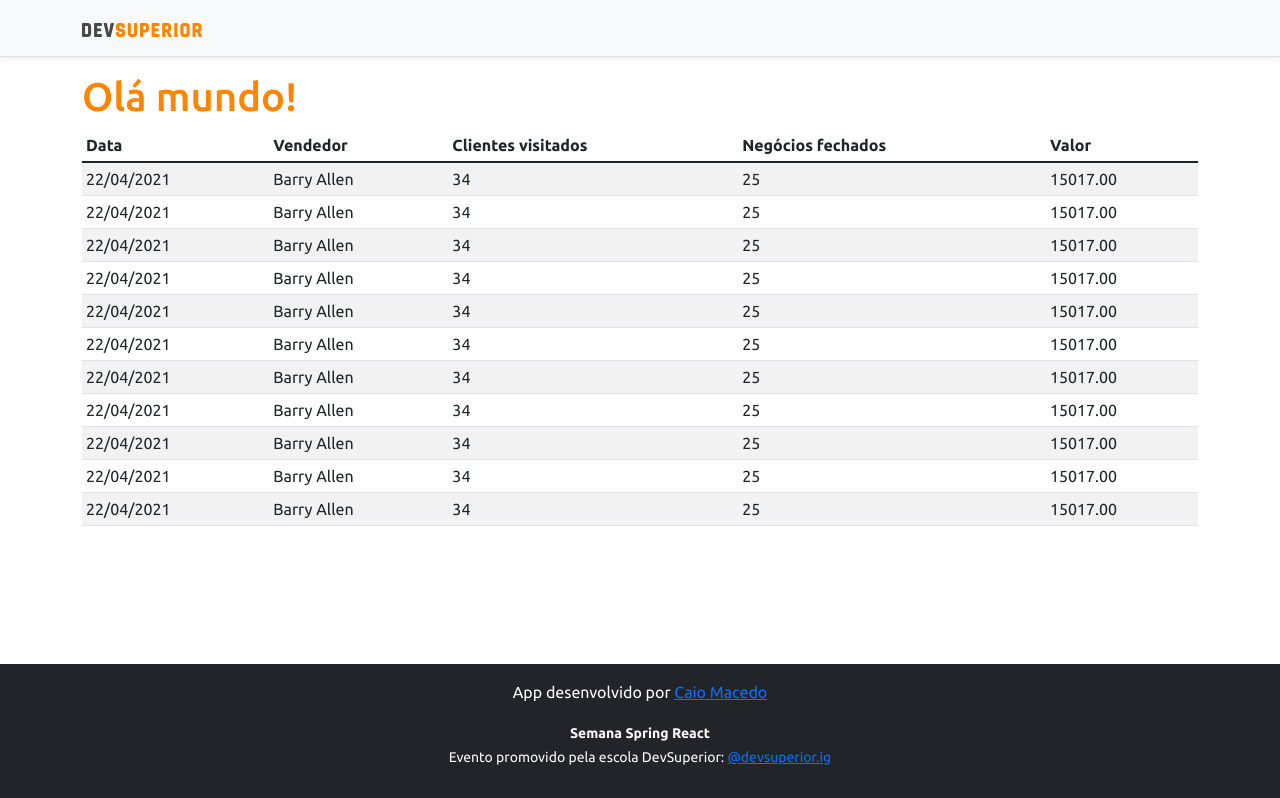
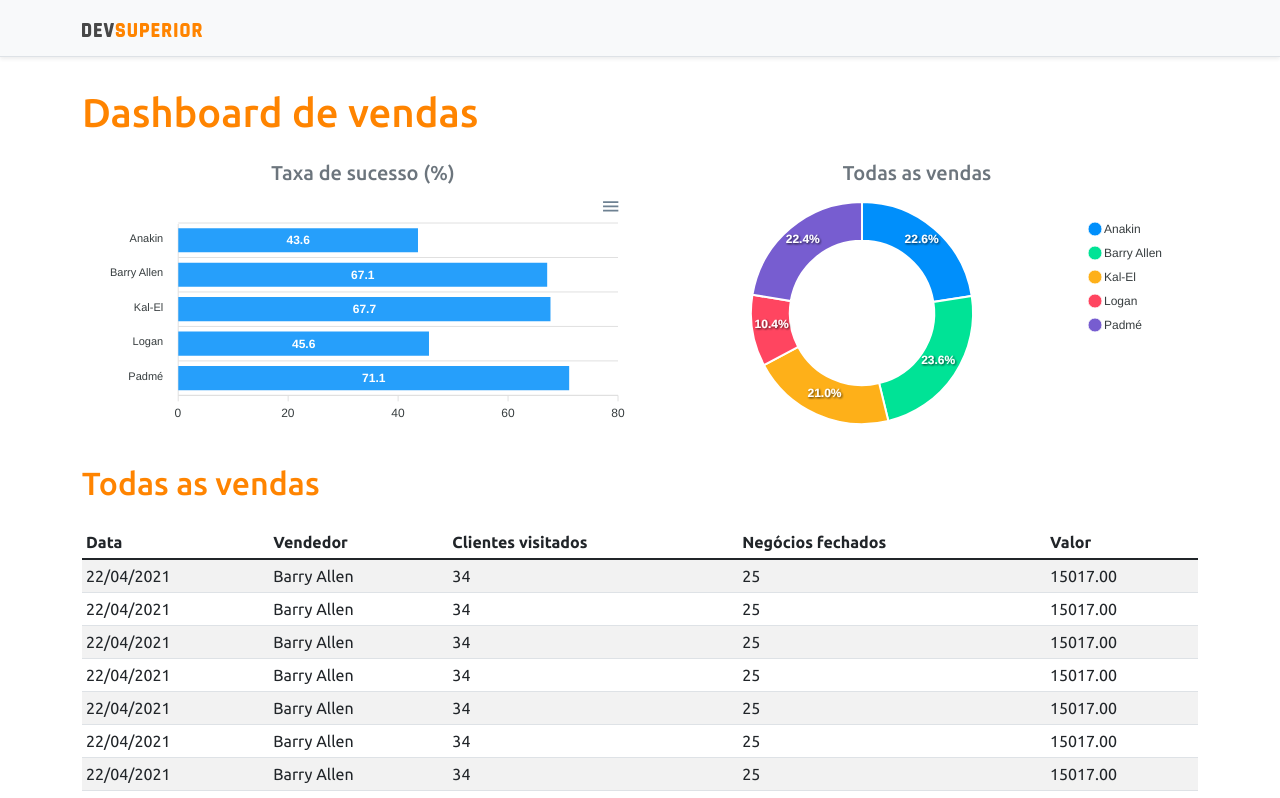
Before and after one commit to ccaiomacedo/Project-Spring-react, a React (Create React App) app in the folder frontend/: page / in a window 1280 px wide. Shown: the top 798 px of the page. Built offline with nearby package versions, Linux system fonts and the light colour scheme.

Commit message:
Static charts

```diff
--- a/frontend/package.json
+++ b/frontend/package.json
@@ -11,8 +11,10 @@
     "@types/node": "^12.0.0",
     "@types/react": "^17.0.0",
     "@types/react-dom": "^17.0.0",
+    "apexcharts": "^3.28.1",
     "bootstrap": "^5.1.0",
     "react": "^17.0.2",
+    "react-apexcharts": "^1.3.9",
     "react-dom": "^17.0.2",
     "react-scripts": "4.0.3",
     "typescript": "^4.1.2",
--- a/frontend/src/App.tsx
+++ b/frontend/src/App.tsx
@@ -1,4 +1,6 @@
+import BarChart from "components/BarChart";
 import DataTable from "components/DataTable";
+import DonutsChart from "components/DonutsChart";
 import Footer from "components/Footer";
 import NavBar from "components/NavBar";
 
@@ -7,7 +9,24 @@
     <>
       <NavBar/>
       <div className="container">
-        <h1 className="text-primary">Olá mundo!</h1>
+        <h1 className="text-primary py-3">Dashboard de vendas</h1>
+
+        <div className="row px-3">
+          <div className="col-sm-6">
+            <h5 className="text-center text-secondary">Taxa de sucesso (%)</h5>
+            <BarChart/>
+          </div>
+          <div className="col-sm-6">
+            <h5 className="text-center text-secondary">Todas as vendas</h5>
+            <DonutsChart/>
+          </div>
+        </div>
+
+        <div className="py-3">
+          <h2 className="text-primary">Todas as vendas</h2>
+        </div>
+
+
         <DataTable/>
       </div>
       <Footer/>
--- /dev/null
+++ b/frontend/src/components/BarChart/index.tsx
@@ -0,0 +1,33 @@
+import Chart from 'react-apexcharts'
+
+const BarChart = () =>{
+    const options = {
+        plotOptions: {
+            bar: {
+                horizontal: true,
+            }
+        },
+    };
+
+    const mockData = {
+        labels: {
+            categories: ['Anakin', 'Barry Allen', 'Kal-El', 'Logan', 'Padmé']
+        },
+        series: [
+            {
+                name: "% Sucesso",
+                data: [43.6, 67.1, 67.7, 45.6, 71.1]
+            }
+        ]
+    };
+    return (
+      <Chart
+        options={{...options,xaxis: mockData.labels}}
+        series={mockData.series}
+        type="bar"
+        height="240"
+      />
+    );
+  }
+
+  export default BarChart;
--- /dev/null
+++ b/frontend/src/components/DonutsChart/index.tsx
@@ -0,0 +1,25 @@
+import Chart from 'react-apexcharts'
+
+const DonutsChart = () =>{
+    const mockData = {
+        series: [477138, 499928, 444867, 220426, 473088],
+        labels: ['Anakin', 'Barry Allen', 'Kal-El', 'Logan', 'Padmé']
+    }
+
+    const options = {
+        legend: {
+            show: true
+        }
+    }
+
+    return (
+      <Chart
+        options={{...options,labels: mockData.labels}}
+        series={mockData.series}
+        type="donut"
+        height="240"
+      />
+    );
+  }
+
+  export default DonutsChart;
--- a/frontend/src/components/NavBar/index.tsx
+++ b/frontend/src/components/NavBar/index.tsx
@@ -1,5 +1,4 @@
 import ImgDsDark from 'assets/img/ds-dark.svg'
-
 const NavBar = () =>{
     return (
         <div className="d-flex flex-column flex-md-row align-items-center p-3 px-md-4 mb-3 bg-light border-bottom shadow-sm">
```
Also changed, not shown: 1 other file (tests, documents, lock files or other folders).
